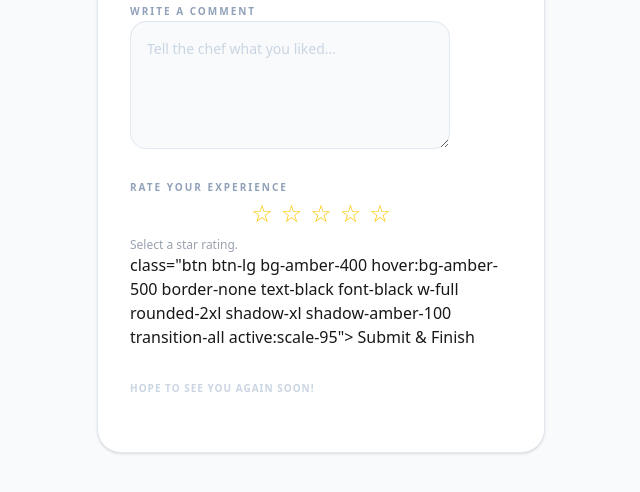
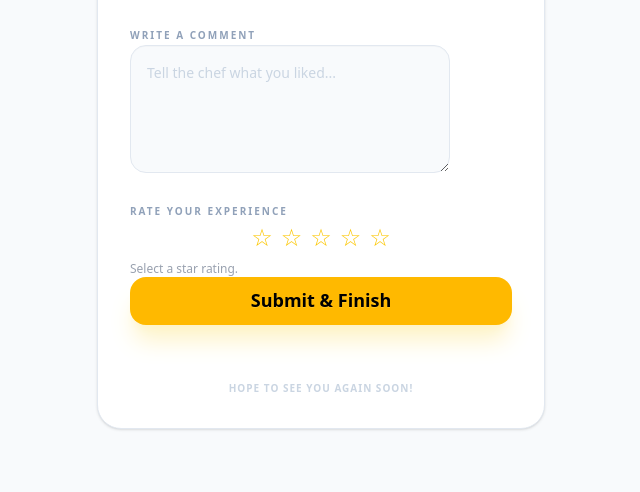
Before and after one commit to Machi98745/Web_Project, a website: page customer/view/review.html in a window 1280 px wide. Shown: the part 264-756 px from the top of the page, without its empty margins (319-959 px from the left). Drawn offline with nearby package versions, Linux system fonts and the light colour scheme; some packages are replaced by stand-ins of ours; a script that the page names is missing.

Commit message:
ปุ่มเวิร์คละ

```diff
--- a/customer/view/review.html
+++ b/customer/view/review.html
@@ -46,9 +46,10 @@
                 <span data-value="5">☆</span>
             </div>
             <p id="rating-label" class="text-xs text-gray-400 mt-2">Select a star rating.</p>
-            class="btn btn-lg bg-amber-400 hover:bg-amber-500 border-none text-black font-black w-full rounded-2xl shadow-xl shadow-amber-100 transition-all active:scale-95">
-            Submit & Finish
-        </button>
+            <button onclick="submitReview()" class="btn btn-lg bg-amber-400 hover:bg-amber-500 border-none text-black font-black w-full rounded-2xl shadow-xl shadow-amber-100 transition-all active:scale-95">
+                Submit & Finish
+            </button>
+        </div>
 
         <p class="mt-8 text-[10px] text-slate-300 uppercase font-bold tracking-widest">
             Hope to see you again soon!
```
